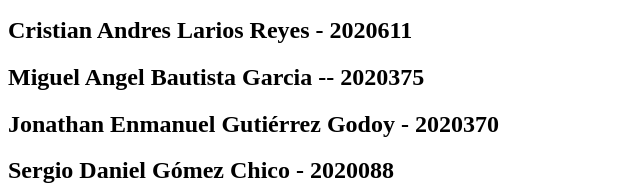
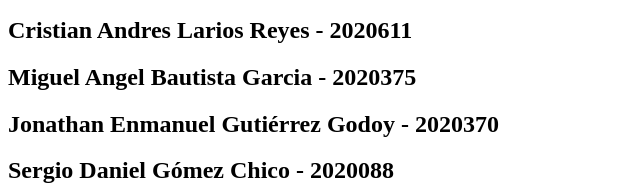
Before and after one commit to parmas24/IN5AMEjercicio, a plain HTML site: page index.html in a window 1280 px wide. Shown: the part 626-811 px from the top of the page, 0-640 px from the left. Drawn offline with Linux system fonts and the light colour scheme.

Commit message:
Se agrega nombre Miguel Bautista y carné

```diff
--- a/index.html
+++ b/index.html
@@ -20,7 +20,7 @@
         <h2>José Julián Rivas Alemán - 2020318</h2>
         <h2>Angel David Noj Mazariegos - 2023001</h2>
         <h2>Cristian Andres Larios Reyes - 2020611</h2>
-        <h2>Miguel Angel Bautista Garcia -- 2020375</h2>
+        <h2>Miguel Angel Bautista Garcia - 2020375</h2>
         <h2>Jonathan Enmanuel Gutiérrez Godoy - 2020370</h2>
         <h2>Sergio Daniel Gómez Chico - 2020088</h2>
         <h2>Keneth Alexander García Rodríguez - 2020336</h2>
```
